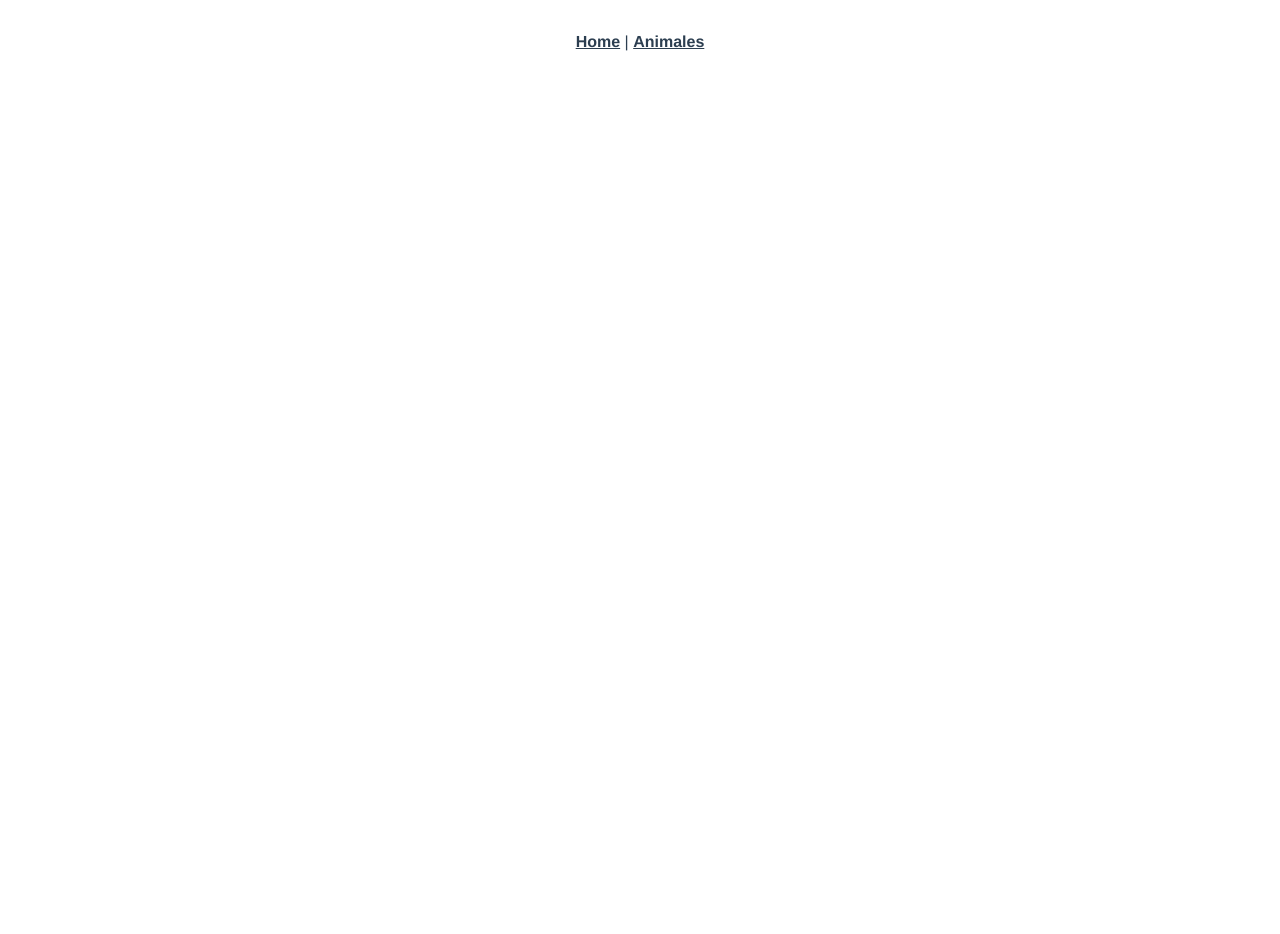
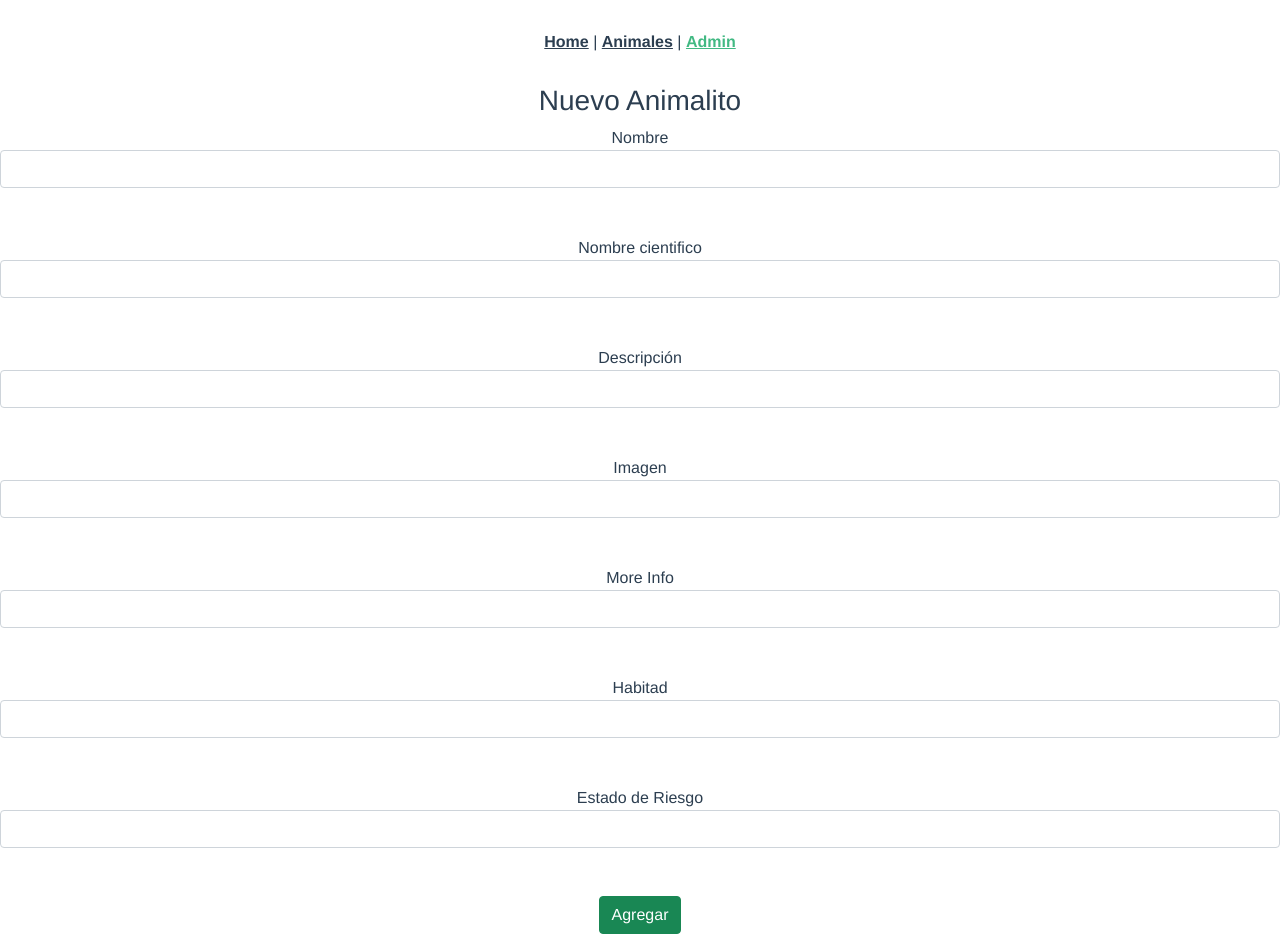
Before and after one commit to LuianOrtiz/HackatonLaunchX_MarineFrontSpecies, a Vue app: page /admin in a window 1280 px wide. Before the commit the page ends 800 px from the top, so only its background shows below. Built offline with nearby package versions, Linux system fonts and the light colour scheme.

Commit message:
Add admin page

```diff
--- a/src/App.vue
+++ b/src/App.vue
@@ -2,7 +2,8 @@
   <div id="app">
     <nav>
       <router-link to="/">Home</router-link> |
-      <router-link to="/species">Animales</router-link>
+      <router-link to="/species">Animales</router-link> |
+      <router-link to="/admin">Admin</router-link>
     </nav>
     <router-view/>
   </div>
--- /dev/null
+++ b/src/components/admin/AnimalAdd.vue
@@ -0,0 +1,157 @@
+<template>
+    <div class="submit-form">
+    <div v-if="!submitted">
+    <h3>Nuevo Animalito</h3>
+      <div class="form-group">
+        <label for="title">Nombre </label>
+        <input
+          type="text"
+          class="form-control"
+          id="name"
+          required
+          v-model="animal.name"
+          name="title"
+        />
+      </div>
+      <br>
+      <br>
+      <div class="form-group">
+        <label for="title">Nombre cientifico</label>
+        <input
+          type="text"
+          class="form-control"
+          id="scientific_name"
+          required
+          v-model="animal.scientific_name"
+          name="scientific_name"
+        />
+      </div>
+      <br>
+      <br>
+      <div class="form-group">
+        <label for="title">Descripción</label>
+        <input
+          type="text"
+          class="form-control"
+          id="description"
+          required
+          v-model="animal.description"
+          name="description"
+        />
+      </div>
+      <br>
+      <br>
+      <div class="form-group">
+        <label for="title">Imagen</label>
+        <input
+          type="text"
+          class="form-control"
+          id="url_image"
+          required
+          v-model="animal.url_image"
+          name="url_image"
+        />
+      </div>
+      <br>
+      <br>
+      <div class="form-group">
+        <label for="title">More Info</label>
+        <input
+          type="text"
+          class="form-control"
+          id="url_info"
+          required
+          v-model="animal.url_info"
+          name="url_info"
+        />
+      </div>
+      <br>
+      <br>
+      <div class="form-group">
+        <label for="title">Habitad</label>
+        <input
+          type="text"
+          class="form-control"
+          id="habitadId"
+          required
+          v-model="animal.habitadId"
+          name="habitadId"
+        />
+      </div>
+      <br>
+      <br>
+      <div class="form-group">
+        <label for="title">Estado de Riesgo</label>
+        <input
+          type="text"
+          class="form-control"
+          id="riskstatusId"
+          required
+          v-model="animal.riskstatusId"
+          name="riskstatusId"
+        />
+      </div>
+      <br>
+      <br>
+      <button @click="saveAnimal" class="btn btn-success">Agregar</button>
+    </div>
+
+    <div v-else>
+      <h4> Animal creado exitosamente. </h4>
+      <button class="btn btn-success" @click="newAnimal">Add</button>
+    </div>
+  </div>
+</template>
+
+<script>
+import AnimalService from '@/services/AnimalService';
+
+export default {
+  name: "add-animal",
+  data() {
+    return {
+      animal: {
+        id: "",
+        name: "",
+        scientific_name: "",
+        description: "",
+        url_image: "",
+        url_info: "",
+        habitadId: "",
+        riskstatusId: "",
+      },
+      submitted: false
+    };
+  },
+  methods: {
+    saveAnimal() {
+      var data = {
+        name: this.animal.name,
+        scientific_name: this.animal.scientific_name,
+        description: this.animal.description,
+        url_image: this.animal.url_image,
+        url_info: this.animal.url_info,
+        habitadId: this.animal.habitadId,
+        riskstatusId: this.animal.riskstatusId
+      };
+      console.log(data);
+      AnimalService.create(data)
+        .then(response => {
+          this.animal.id = response.data.id;
+          this.submitted = true;
+        })
+        .catch(e => {
+          console.log(e);
+        });
+    },
+    newAnimal() {
+      this.submitted = false;
+      this.animal = {};
+    }
+  }
+};
+</script>
+
+<style scoped>
+
+</style>
--- a/src/components/species/MarineCard.vue
+++ b/src/components/species/MarineCard.vue
@@ -20,15 +20,12 @@
                     </b-card-body>
                 </b-col>
             </b-row>
-            <b-button v-b-modal.modal-center  size="sm" class="botones">Asociaciones</b-button>
+            <b-button :href="marine_animal.url_image" target="_blank"  size="sm" class="botones">Asociaciones</b-button>
             <b-button :href="marine_animal.url_info" target="_blank" size="sm" class="botones">Más información </b-button>
         </b-card>
     <div>
-        <b-modal id="modal-center" centered title="Asociaciones que apoyan esta especie">
-            <p class="my-4">Asociacion 1</p>
-            <p class="my-4">Asociacion 2</p>
-        </b-modal>
     </div>
+
     </div>
 
 </template>
@@ -46,6 +43,9 @@ export default {
       marine_animal: [],
   },
   methods: {
+      hola() {
+          console.log("Hola");
+      }
   }
 }
 </script>
--- a/src/router/index.js
+++ b/src/router/index.js
@@ -2,6 +2,7 @@ import Vue from 'vue'
 import VueRouter from 'vue-router'
 import HomeView from '../views/HomeView.vue'
 import SpeciesView from '../views/SpeciesView.vue'
+import AdminView from '@/components/admin/AnimalAdd.vue'
 
 Vue.use(VueRouter)
 
@@ -18,6 +19,14 @@ const routes = [
     // this generates a separate chunk (about.[hash].js) for this route
     // which is lazy-loaded when the route is visited.
     component: SpeciesView
+  },
+  {
+    path: '/admin',
+    name: 'admin',
+    // route level code-splitting
+    // this generates a separate chunk (about.[hash].js) for this route
+    // which is lazy-loaded when the route is visited.
+    component: AdminView
   }
 ]
 
--- a/src/services/AnimalService.js
+++ b/src/services/AnimalService.js
@@ -8,9 +8,12 @@ class AnimalService {
   get(id) {
     return http.get(`/explorers/${id}`);
   }
+  */
   create(data) {
-    return http.post("/explorers", data);
+    return http.post("/animal", data);
   }
+  /*
+
   update(id, data) {
     return http.put(`/explorers/${id}`, data);
   }
```
Also changed, not shown: src/views/AdminView.vue (+3 -6 lines), src/components/admin/AnimalList.vue (added).
